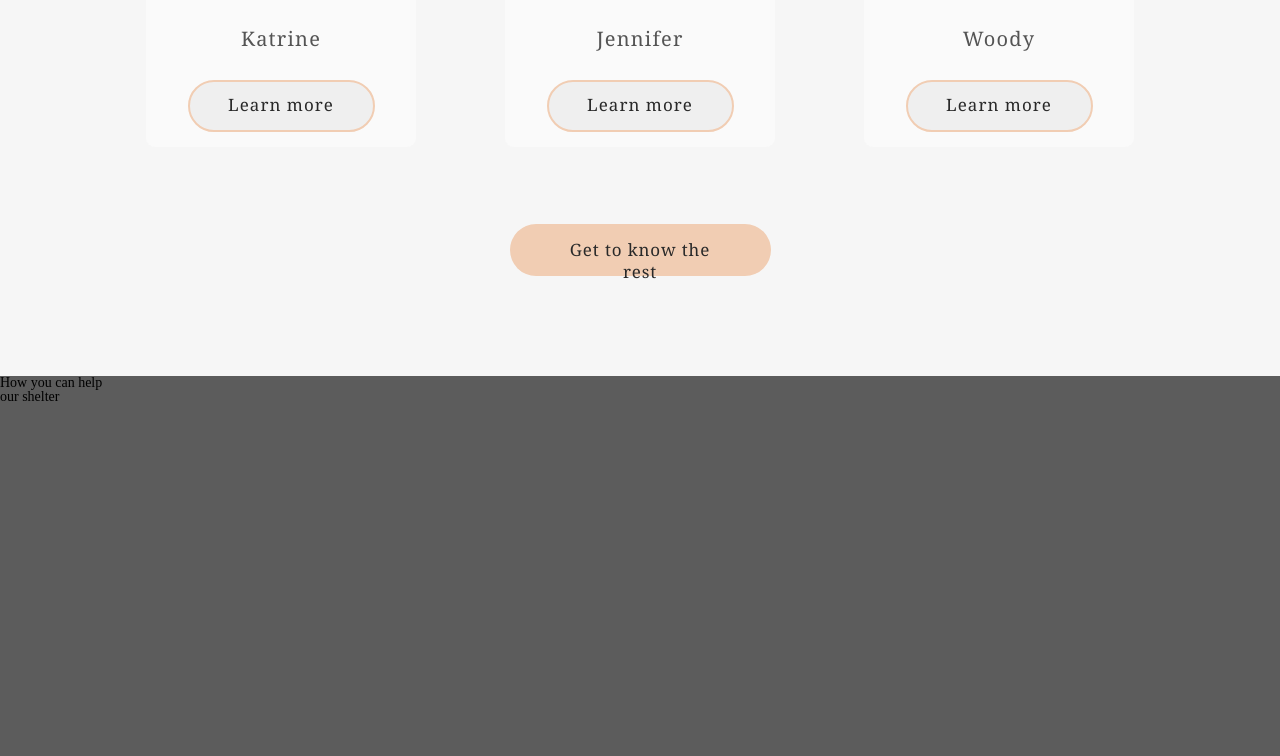
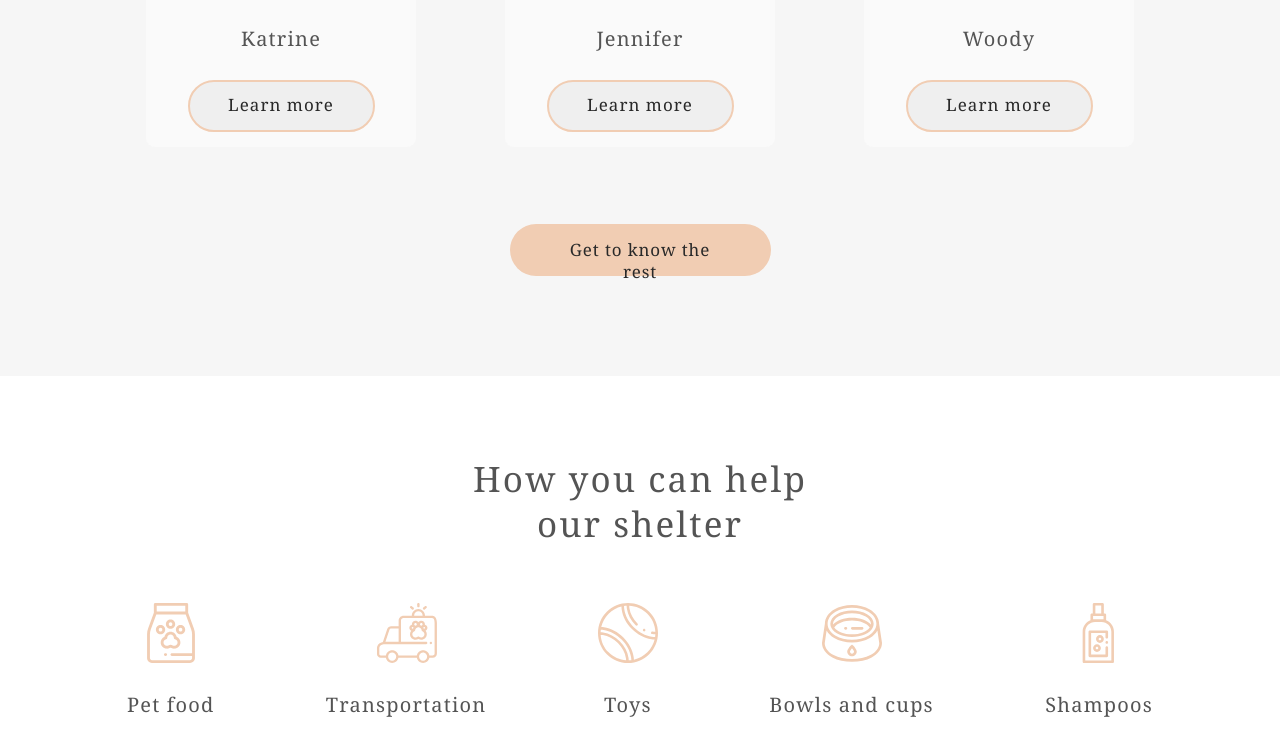
Before and after one commit to mishashmidt0/shelter, a plain HTML site: page index.html in a window 1280 px wide. Shown: the part 2044-2800 px from the top of the page. Before the commit the page ends 2448 px from the top, so only its background shows below. Drawn offline with Linux system fonts and the light colour scheme.

Commit message:
feat: add section help all

```diff
--- a/index.html
+++ b/index.html
@@ -92,6 +92,48 @@
             How you can help<br>
             our shelter
         </h2>
+        <div>
+            <ul class="top_ul">
+                <li>
+                    <img src="./src/assets/shelter/icon-pet-food.svg" alt="food">
+                    <p>Pet food</p>
+                </li>
+                <li>
+                    <img src="./src/assets/shelter/icon-transportation.svg" alt="Transportation">
+                    <p>Transportation</p>
+                </li>
+                <li>
+                    <img src="./src/assets/shelter/icon-toys.svg" alt="Toys">
+                    <p>Toys</p>
+                </li>
+                <li>
+                    <img src="./src/assets/shelter/icon-bowls-and-cups.svg" alt="cups">
+                    <p>Bowls and cups</p>
+                </li>
+                <li>
+                    <img src="./src/assets/shelter/icon-shampoos.svg" alt="Shampoos">
+                    <p>Shampoos</p>
+                </li>
+            </ul>
+            <ul class="bottom_ul">
+                <li>
+                    <img src="./src/assets/shelter/icon-vitamins.svg" alt="Vitamins">
+                    <p>Vitamins</p>
+                </li>
+                <li>
+                    <img src="./src/assets/shelter/icon-medicines.svg" alt="Medicines">
+                    <p>Medicines</p>
+                </li>
+                <li>
+                    <img src="./src/assets/shelter/Collars/icon-collars-leashes.svg" alt="Collars">
+                    <p>Collars / leashes</p>
+                </li>
+                <li>
+                    <img src="./src/assets/shelter/icon-sleeping-area.svg" alt="areas">
+                    <p>Sleeping areas</p>
+                </li>
+            </ul>
+        </div>
     </section>
 </div>
 </body>
--- a/style.scss
+++ b/style.scss
@@ -52,7 +52,10 @@ body {
         font-weight: 400;
         font-size: 15px;
         line-height: 160%;
-        color: #CDCDCD;
+
+        a {
+          color: #CDCDCD;
+        }
 
         a:visited {
           color: #CDCDCD
@@ -270,3 +273,67 @@ body {
     top: 21px;
   }
 }
+
+.help {
+  background-color: #fff;
+  display: flex;
+  flex-direction: column;
+  align-items: center;
+  padding: 80px 80px 100px 80px;
+
+  h2 {
+    font-family: 'Georgia';
+    font-style: normal;
+    font-weight: 400;
+    font-size: 35px;
+    line-height: 130%;
+    display: flex;
+    align-items: center;
+    text-align: center;
+    letter-spacing: 0.06em;
+    color: #545454;
+  }
+
+  div {
+    width: 100%;
+
+    .bottom_ul {
+      margin: 0 13px;
+      display: flex;
+      justify-content: space-evenly;
+      align-items: center;
+    }
+
+    .top_ul {
+      display: flex;
+      justify-content: space-between;
+      margin: 56px 47px;
+
+
+    }
+
+    li {
+      display: flex;
+      flex-direction: column;
+      justify-content: center;
+      align-items: center;
+
+      img {
+        margin-bottom: 30px;
+      }
+
+      p {
+        font-family: 'Georgia';
+        font-style: normal;
+        font-weight: 400;
+        font-size: 20px;
+        line-height: 115%;
+        display: flex;
+        align-items: center;
+        text-align: center;
+        letter-spacing: 0.06em;
+        color: #545454;
+      }
+    }
+  }
+}
```
Also changed, not shown: style.css, 1 other file.
